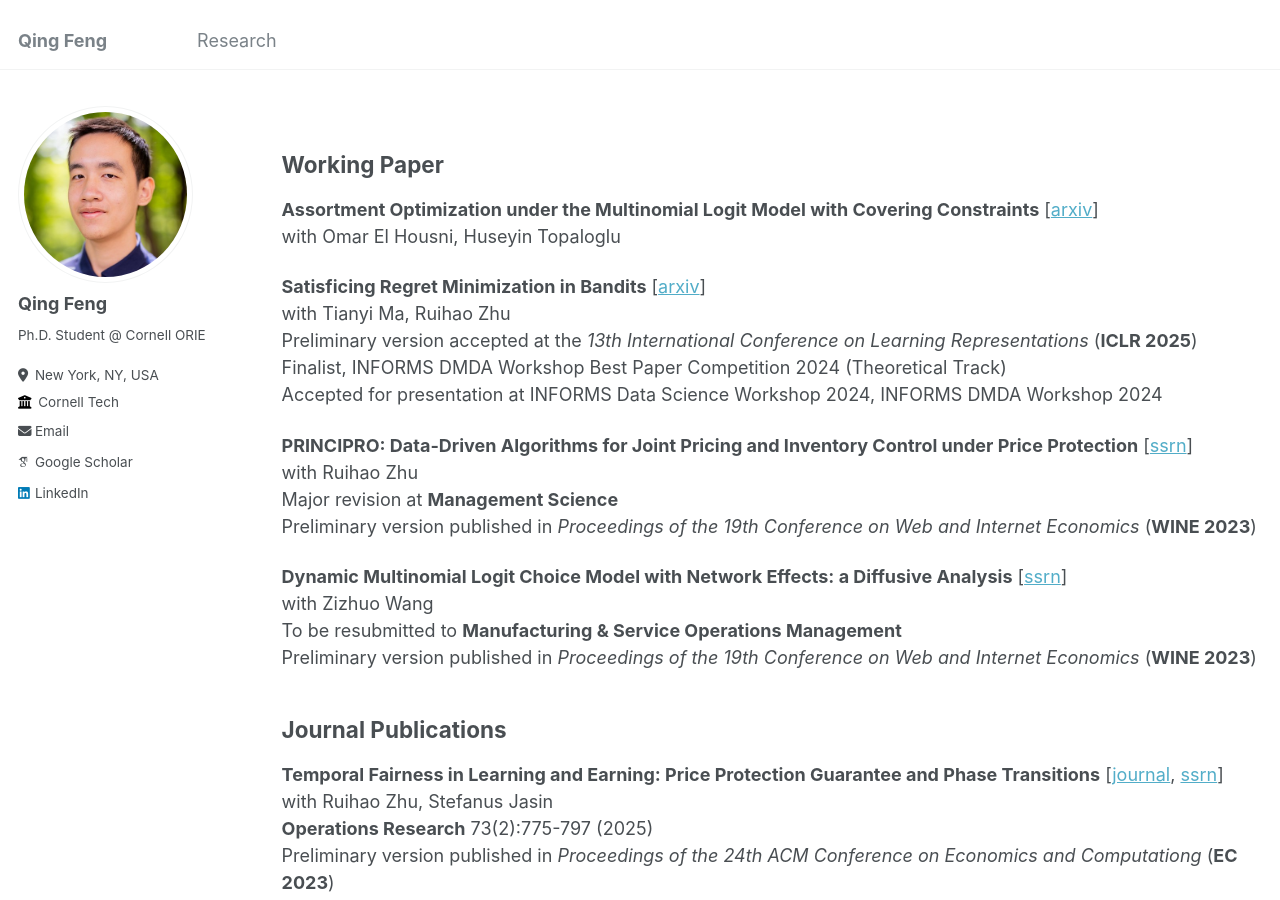
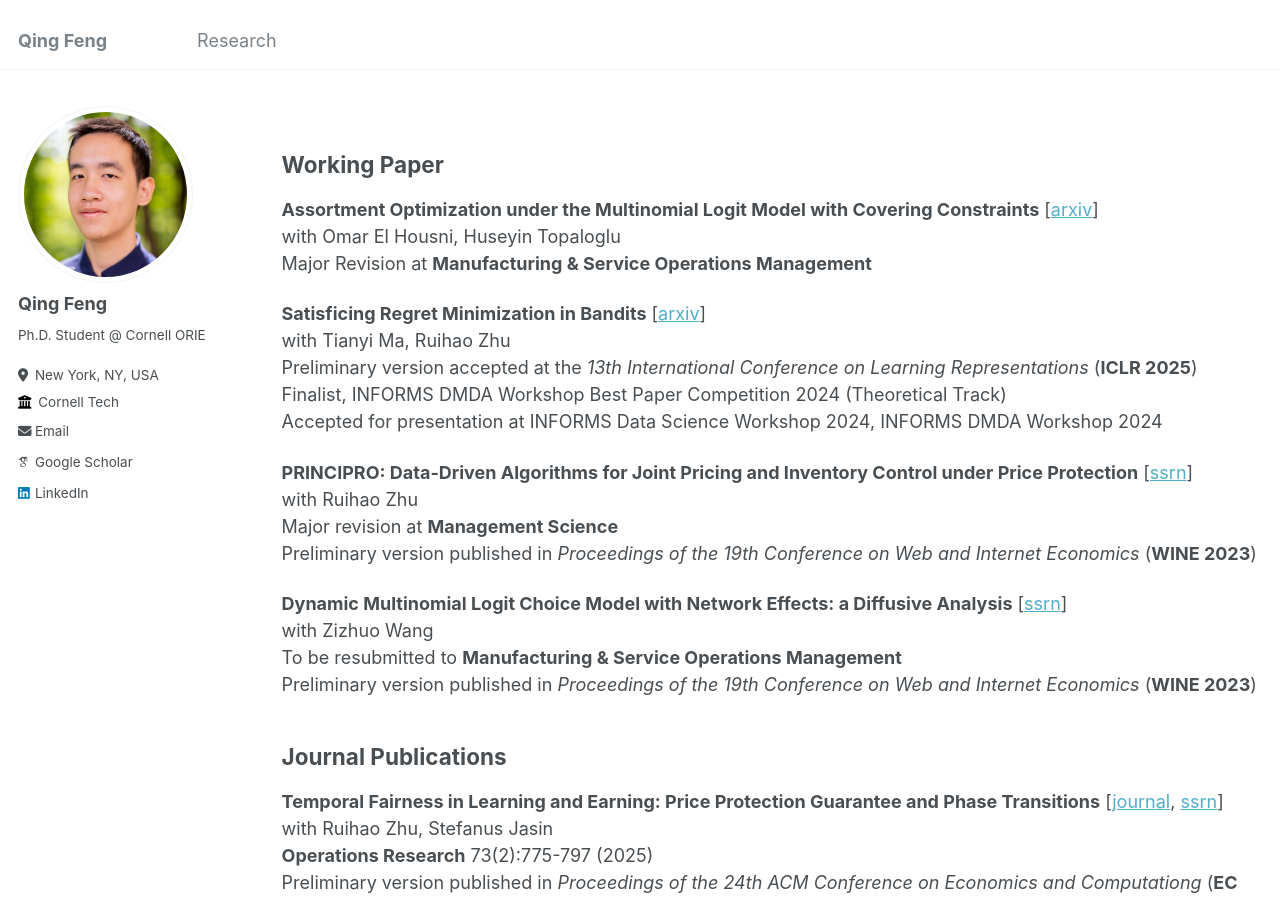
Before and after one commit to qfeng48/qfeng48.github.io, a Jekyll site: the page built from _pages/publications.md, in a window 1280 px wide and 900 px high. Built offline with Jekyll 4.4.1, drawn with Linux system fonts in a browser that asks for light colours; some web fonts are replaced.

Commit message:
Update publications.md

```diff
--- a/_pages/publications.md
+++ b/_pages/publications.md
@@ -9,7 +9,8 @@ Working Paper
 ---
 
 **Assortment Optimization under the Multinomial Logit Model with Covering Constraints** [[arxiv](https://arxiv.org/abs/2411.10310)]\
-with Omar El Housni, Huseyin Topaloglu
+with Omar El Housni, Huseyin Topaloglu\
+Major Revision at **Manufacturing & Service Operations Management**
 
 **Satisficing Regret Minimization in Bandits** [[arxiv](http://arxiv.org/abs/2406.06802)]\
 with Tianyi Ma, Ruihao Zhu\
```
